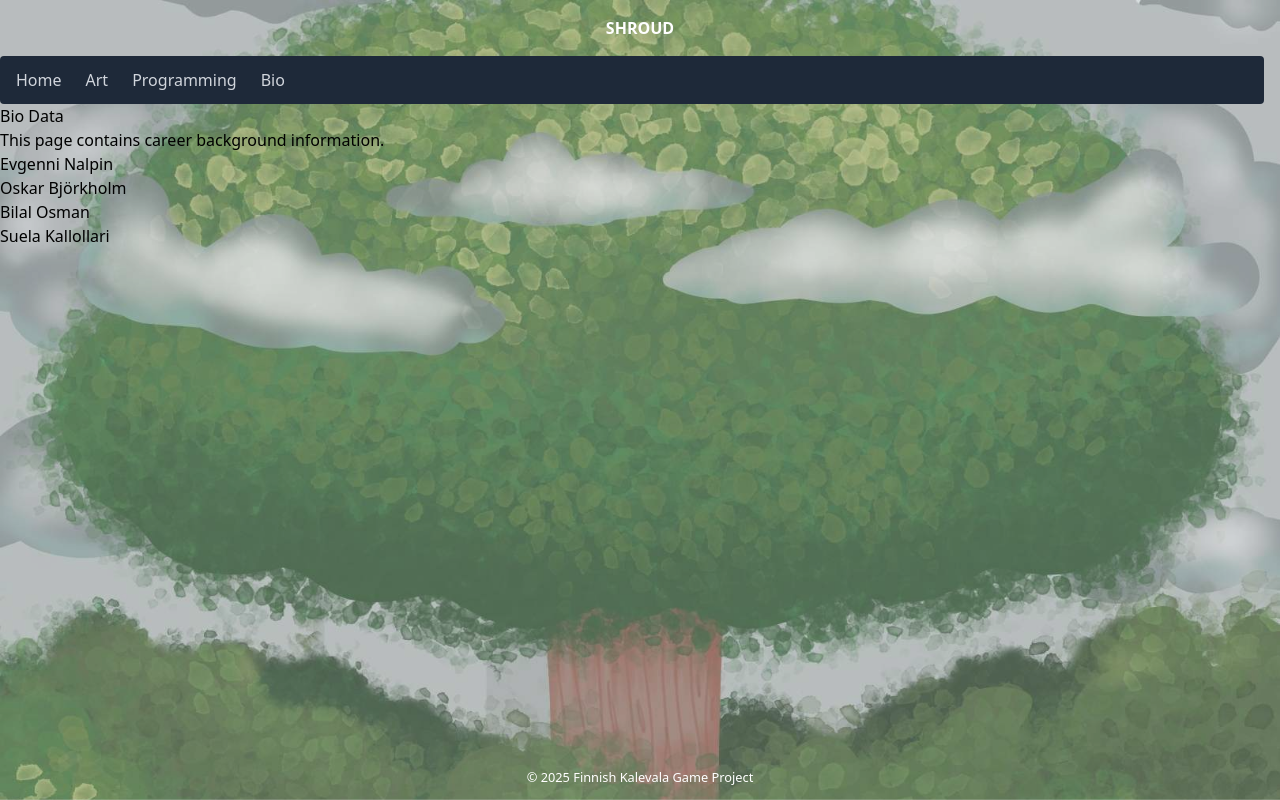
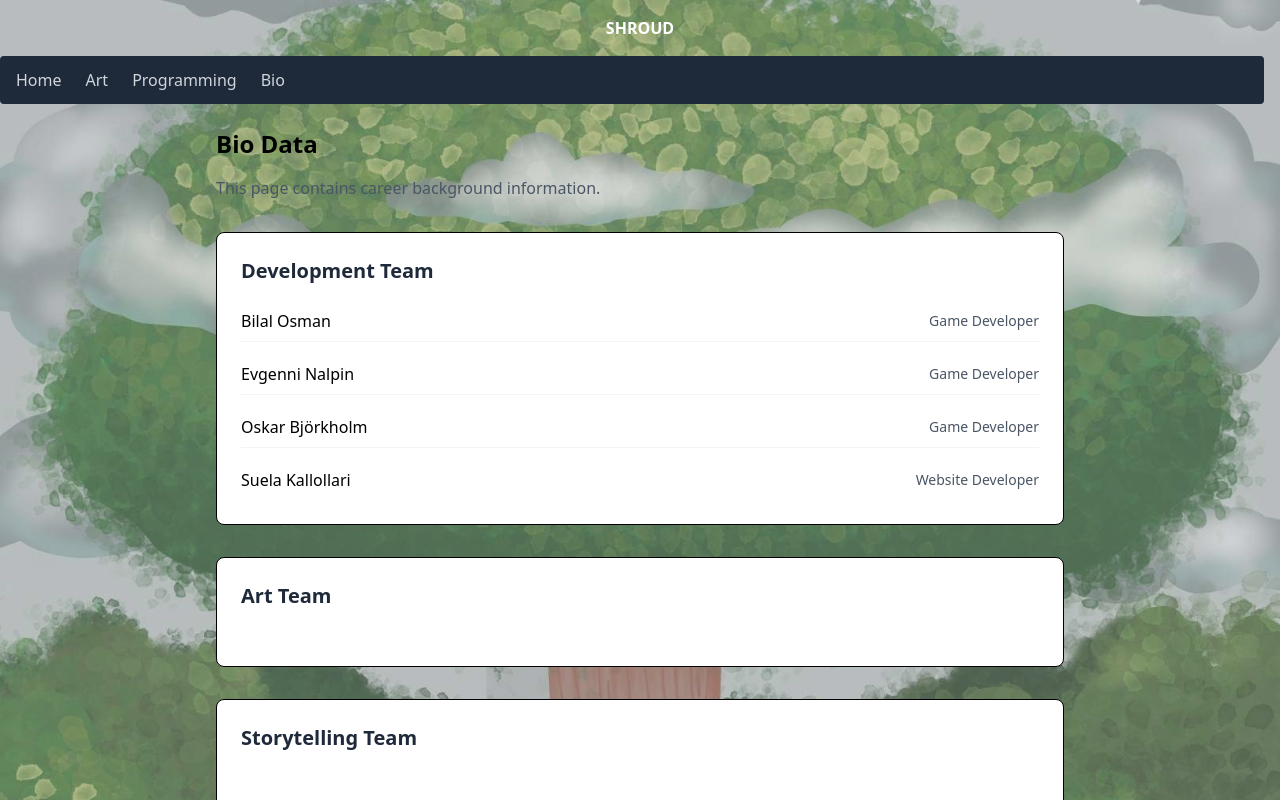
Before and after one commit to bgagamedev2025web/bga, a React (Vite) app: page /bio in a window 1280 px wide. Shown: the top 800 px of the page. Built offline with nearby package versions, Linux system fonts and the light colour scheme.

Commit message:
Added Bio data

```diff
--- a/src/pages/BioPage.jsx
+++ b/src/pages/BioPage.jsx
@@ -1,13 +1,55 @@
 const BioPage = () => {
+  const teams = [
+    {
+      name: "Development Team",
+      members: [
+        { name: "Bilal Osman", profession: "Game Developer" },
+        { name: "Evgenni Nalpin", profession: "Game Developer" },
+        { name: "Oskar Björkholm", profession: "Game Developer" },
+         { name: "Suela Kallollari", profession: "Website Developer" }
+
+      ]
+    },
+    {
+      name: "Art Team",
+      members: [
+        { name: "", profession: "" }
+      ]
+    },
+    {
+      name: "Storytelling Team",
+      members: [
+        { name: "", profession: "" }
+      ]
+    },
+    {
+      name: "Musicians Team",
+      members: [
+        { name: "", profession: "" }
+      ]
+    }
+  ];
+
   return (
-    <div>
-      <h2>Bio Data</h2>
-      <p>This page contains career background information.</p>
+    <div className="p-6 max-w-4xl mx-auto">
+      <h2 className="text-2xl font-bold mb-4">Bio Data</h2>
+      <p className="text-gray-600 mb-8">This page contains career background information.</p>
 
-      <p>Evgenni Nalpin</p>
-      <p>Oskar Björkholm</p>
-      <p>Bilal Osman</p>
-      <p>Suela Kallollari</p>
+      <div className="space-y-8">
+        {teams.map((team, index) => (
+          <div key={index} className="bg-white rounded-lg border p-6">
+            <h3 className="text-xl font-semibold mb-4 text-gray-800">{team.name}</h3>
+            <div className="space-y-3">
+              {team.members.map((member, memberIndex) => (
+                <div key={memberIndex} className="flex justify-between items-center py-2 border-b border-gray-100 last:border-b-0">
+                  <span className="font-medium">{member.name}</span>
+                  <span className="text-gray-600 text-sm">{member.profession}</span>
+                </div>
+              ))}
+            </div>
+          </div>
+        ))}
+      </div>
     </div>
   );
 };
```
